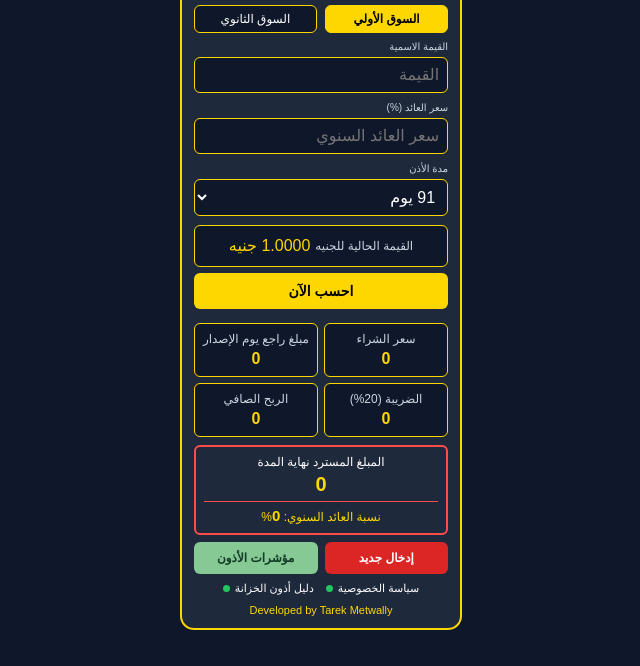
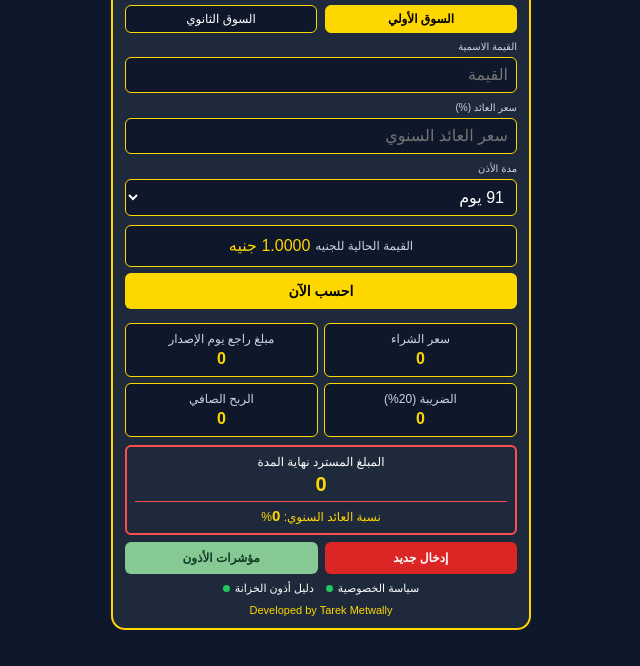
Before and after one commit to tarekcbe-a11y/egypt-treasury-bills-center, a plain HTML site: page index.html in a window 1280 px wide. Shown: the part 134-800 px from the top of the page, without its empty margins (319-959 px from the left). Drawn offline with Linux system fonts and the light colour scheme.

Commit message:
Update index.html

```diff
--- a/index.html
+++ b/index.html
@@ -24,7 +24,6 @@
     </script>
 
     <style>
-        /* تثبيت الصفحة ومنع تحريكها بالسحب */
         html, body {
             width: 100%;
             height: 100%;
@@ -38,6 +37,7 @@
             position: fixed;
             inset: 0;
             width: 100%;
+            height: 100vh;
             height: 100dvh;
             background: #0f172a;
             color: white;
@@ -46,13 +46,14 @@
             box-sizing: border-box;
             user-select: none;
             -webkit-user-select: none;
-            touch-action: none;
+            touch-action: manipulation;
             display: flex;
             align-items: center;
             justify-content: center;
         }
 
         .container {
+            width: 100%;
             max-width: 420px;
             margin: auto;
             background: #1e293b;
@@ -60,6 +61,9 @@
             border-radius: 14px;
             border: 2px solid #ffd700;
             box-sizing: border-box;
+            flex-shrink: 0;
+            transform: scale(var(--fit-scale, 1));
+            transform-origin: center center;
         }
 
         .top-row {
@@ -217,7 +221,7 @@
             white-space: nowrap;
         }
 
-        /* صندوق المبلغ المسترد - نفس الأبعاد */
+        /* صندوق المبلغ المسترد */
         .total-box {
             border: 2px solid #ff4d4d;
             padding: 8px;
@@ -264,7 +268,6 @@
             font-size: 15px;
         }
 
-        /* زرا إدخال جديد ومؤشرات الأذون */
         .bottom-buttons {
             display: flex;
             gap: 7px;
@@ -344,7 +347,7 @@
 
 <body>
 
-<div class="container">
+<div class="container" id="calculator">
 
     <div class="top-row">
         <button class="lang-btn" id="langBtn" onclick="toggleLang()">English</button>
@@ -452,6 +455,45 @@
 
     const $ = id => document.getElementById(id);
 
+    /* ضبط حجم الحاسبة لتظهر بالكامل داخل الشاشة */
+    function fitCalculator() {
+        const calculator = $('calculator');
+        if (!calculator) return;
+
+        calculator.style.setProperty('--fit-scale', '1');
+
+        const availableHeight = document.documentElement.clientHeight - 16;
+        const availableWidth = document.documentElement.clientWidth - 16;
+
+        const naturalHeight = calculator.offsetHeight;
+        const naturalWidth = calculator.offsetWidth;
+
+        const heightScale = availableHeight / naturalHeight;
+        const widthScale = availableWidth / naturalWidth;
+
+        const scale = Math.min(1, heightScale, widthScale);
+
+        calculator.style.setProperty(
+            '--fit-scale',
+            Math.max(0.1, scale).toString()
+        );
+    }
+
+    window.addEventListener('load', () => {
+        fitCalculator();
+        setMarket('primary');
+        requestAnimationFrame(fitCalculator);
+    });
+
+    window.addEventListener('resize', fitCalculator);
+    window.addEventListener('orientationchange', () => {
+        setTimeout(fitCalculator, 250);
+    });
+
+    if (window.visualViewport) {
+        window.visualViewport.addEventListener('resize', fitCalculator);
+    }
+
     function formatNumber(value, decimals = 2) {
         return value.toLocaleString('en-US', {
             minimumFractionDigits: decimals,
@@ -540,6 +582,7 @@
 
         setMarket(currentType);
         updatePresentValue();
+        requestAnimationFrame(fitCalculator);
     }
 
     function setMarket(type) {
@@ -633,8 +676,6 @@
 
     $('rate').addEventListener('input', updatePresentValue);
     $('days').addEventListener('change', updatePresentValue);
-
-    window.onload = () => setMarket('primary');
 </script>
 
 </body>
```
